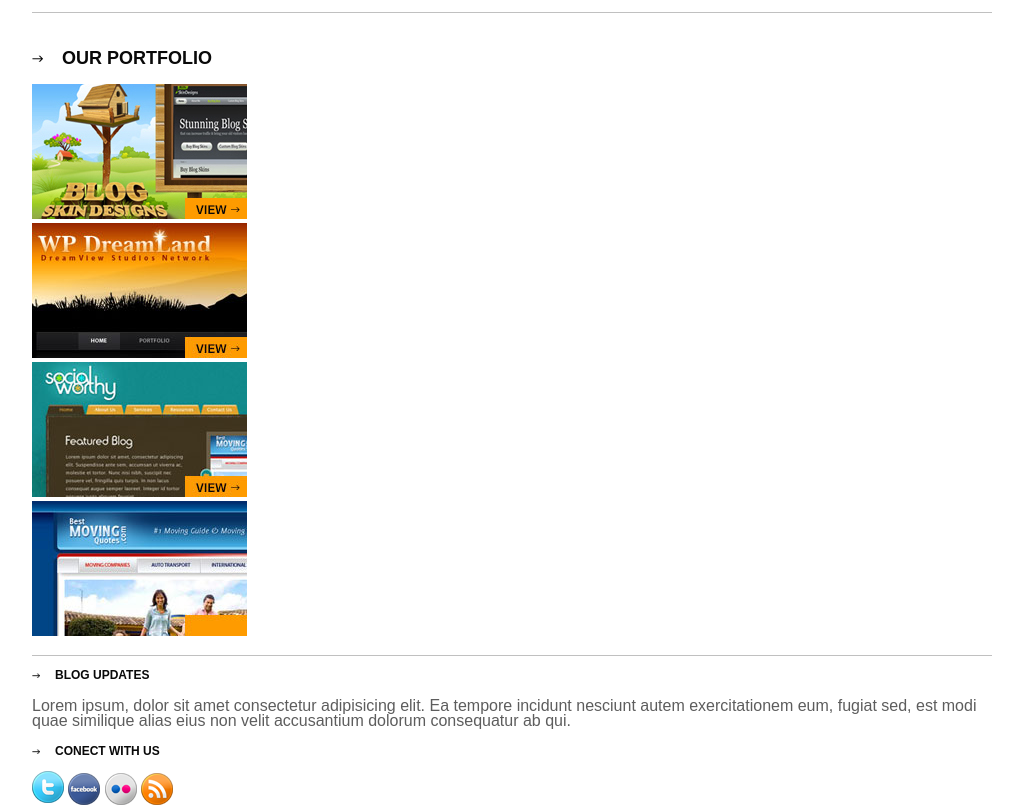
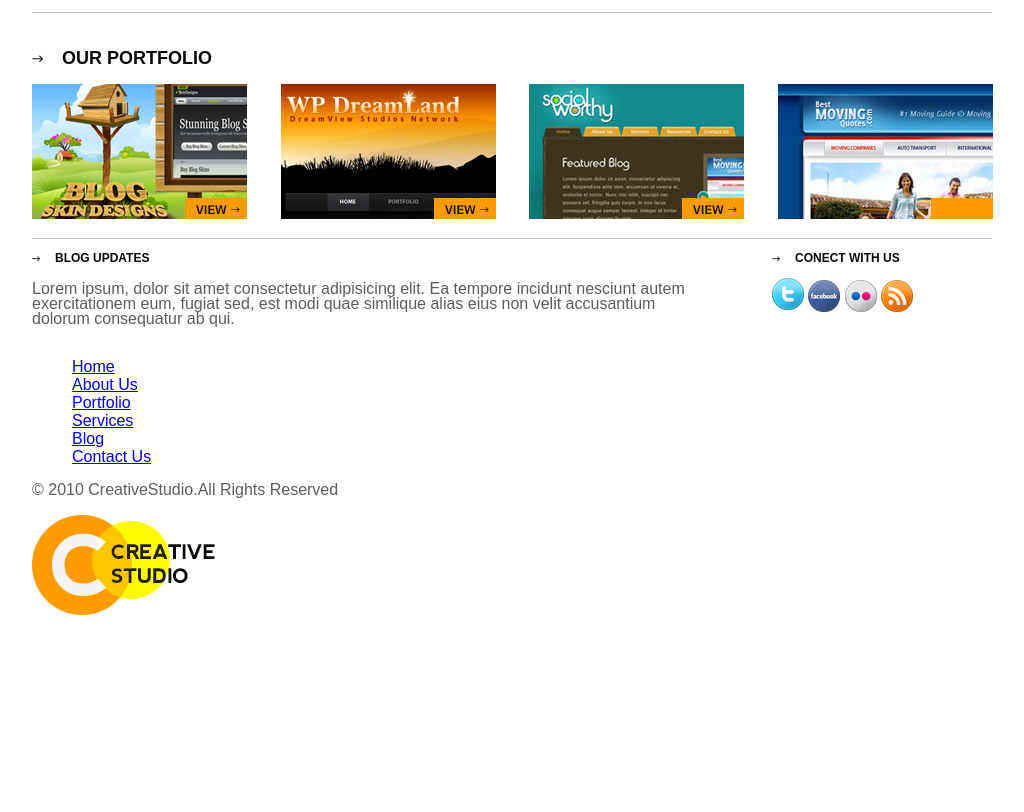
Before and after one commit to JPaulSalazar/css2, a website: page index.html in a window 1280 px wide. Shown: the part 983-1795 px from the top of the page, without its empty margins (128-1152 px from the left). After the commit the page ends 1604 px from the top, so only its background shows below. Drawn offline with Linux system fonts and the light colour scheme; files whose address does not match are found by name.

Commit message:
se agrego la carpeta info

```diff
--- a/sass/partials/_info.scss
+++ b/sass/partials/_info.scss
@@ -0,0 +1,16 @@
+#img {
+    width: 214.5px;
+    float: left;
+    display: block; }
+
+  #img + #img {
+    margin-left: 34px; }
+
+#subBlog {
+    width: 660px;
+    float: left;
+    margin-right: 80px; }
+
+    #conect {
+    width: 220px;
+    float: right; }
--- a/sass/styles.scss
+++ b/sass/styles.scss
@@ -9,6 +9,7 @@
 @import "./partials/general";
 //headder
 @import "./partials/headder";
-//slidder
-@import "./partials/main"
+//main
+@import "./partials/main";
 //info
+@import "./partials/info";
```
Also changed, not shown: css/styles.css.
